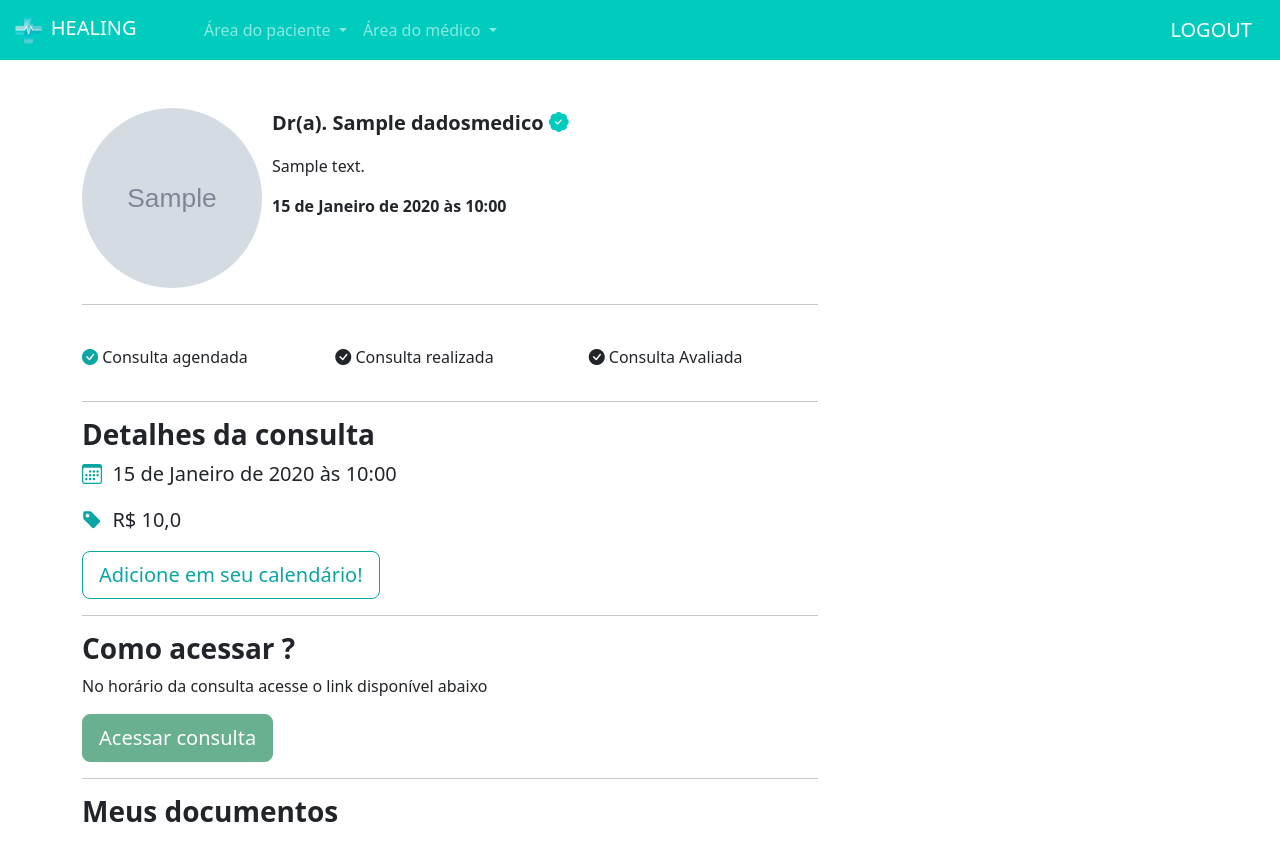
After one commit to PVSO/psw, a Django app: page /pacientes/consulta/1/ in a window 1280 px wide. The commit adds this page. Run offline with Django 5.2, Linux system fonts and the light colour scheme; a user stored in the database is signed in; tables that the repository leaves empty hold one stand-in row (values such as "Sample post"); grey boxes marked "Sample" are stand-in pictures.

Commit message:
feat: Aula 03 PSW 10

```diff
--- a/10edicao/medico/templates/abrir_horario.html
+++ b/10edicao/medico/templates/abrir_horario.html
@@ -9,7 +9,7 @@
 
 
 {% block 'body' %}
-
+    {% include 'partials/navbar.html' %}
 
     <div class="container">
 
--- a/10edicao/medico/templates/cadastro_medico.html
+++ b/10edicao/medico/templates/cadastro_medico.html
@@ -8,6 +8,7 @@
 {% endblock %}
 
 {% block 'body' %}
+    {% include 'partials/navbar.html' %}
 
 <div class="container">
     <br>
--- a/10edicao/medico/templates/consultas_medico.html
+++ b/10edicao/medico/templates/consultas_medico.html
@@ -12,6 +12,7 @@
 {% endblock %}
 
 {% block 'body' %}
+    {% include 'partials/navbar.html' %}
 
     <div class="container">
         <br>
@@ -54,7 +55,7 @@
                 <tbody>
                     {% for consulta in consultas_hoje  %}
                         <tr>
-                            <td><a href="">{{consulta.paciente}}</a></td>
+                            <td><a href="{% url 'medicos:consulta_area_medico' consulta.id %}">{{consulta.paciente}}</a></td>
                             <td>{{consulta.get_status_display}}</td>
                             <td>{{consulta.data_aberta.data}}</td>
                         </tr>
@@ -80,7 +81,7 @@
                 <tbody>
                     {% for consulta in consultas_restantes  %}
                         <tr>
-                            <td><a href="">{{consulta.paciente}}</a></td>
+                            <td><a href="{% url 'medicos:consulta_area_medico' consulta.id %}">{{consulta.paciente}}</a></td>
                             <td>{{consulta.get_status_display}}</td>
                             <td>{{consulta.data_aberta.data}}</td>
                         </tr>
--- a/10edicao/medico/urls.py
+++ b/10edicao/medico/urls.py
@@ -7,4 +7,7 @@ urlpatterns = [
     path('cadastro_medico/', views.cadastro_medico, name="cadastro_medico"),
     path('abrir_horario/', views.abrir_horario, name="abrir_horario"),
     path('consultas_medico/', views.consultas_medico, name="consultas_medico"),
+    path('consulta_area_medico/<int:id_consulta>/', views.consulta_area_medico, name="consulta_area_medico"),
+    path('finalizar_consulta/<int:id_consulta>', views.finalizar_consulta, name="finalizar_consulta"),
+    path('add_documento/<int:id_consulta>/', views.add_documento, name="add_documento"),
 ]
--- a/10edicao/paciente/admin.py
+++ b/10edicao/paciente/admin.py
@@ -1,6 +1,7 @@
 from django.contrib import admin
 
-from paciente.models import Consulta
+from paciente.models import Consulta, Documento
 
 
 admin.site.register(Consulta)
+admin.site.register(Documento)
--- /dev/null
+++ b/10edicao/paciente/templates/consulta.html
@@ -0,0 +1,91 @@
+{% extends "base.html" %}
+{% load static %}
+
+{% block 'head' %}
+
+    <link rel="stylesheet" href="{% static 'css/medicos/abrir_horario.css' %}">
+    <link rel="stylesheet" href="{% static 'css/usuarios/usuarios.css' %}">
+    <link rel="stylesheet" href="{% static 'css/medicos/cadastro_medico.css' %}">
+    <link rel="stylesheet" href="{% static 'css/pacientes/home.css' %}">
+    <link rel="stylesheet" href="{% static 'css/pacientes/agendar_horario.css' %}">
+    <link rel="stylesheet" href="https://cdn.jsdelivr.net/npm/bootstrap-icons@1.11.3/font/bootstrap-icons.min.css">
+
+{% endblock 'head' %}
+
+{% block 'body' %}
+    {% include "partials/navbar.html" %}
+
+    <br><br>
+    <div class="container">
+        {% if consulta.status == 'C' %}
+            <div class="alert alert-danger" role="alert">
+                Consulta cancelada
+            </div>
+        {% elif consulta.status == 'F' %}
+            <div class="alert alert-success" role="alert">
+                Consulta Finalizada
+            </div>
+        {% elif consulta.status == 'I' %}
+            <div class="alert alert-primary" role="alert">
+                Consulta inicializada, acesse o link imediatamente!
+            </div>
+        {% endif %}
+        <div class="row">
+            <div class="col-md-8">
+                <div class="row">
+                    <div class="col-md-3"><img src="{{dado_medico.foto.url}}" class="foto-perfil-card-lg" alt=""></div>
+                    <div class="col-md">
+                        <p style="font-size: 20px" class="p-bold">Dr(a). {{dado_medico.nome}} <i class="bi bi-patch-check-fill icon-main"></i></p>
+                        <p>{{dado_medico.descricao}}</p>
+                        <p class="p-bold">{{consulta.data_aberta.data}}</p>
+                    </div>
+                </div>
+                <hr>
+                <br>
+                <div class="row">
+                    <div class="col-md">
+                        <p><i class="{% if consulta.status == 'A' %}
+                        	color-dark
+                        {% endif %}  bi bi-check-circle-fill"></i> Consulta agendada</p>
+                    </div>
+                    <div class="col-md">
+                        <p><i class="{% if consulta.status == 'F' %}
+                            color-dark
+                        {% endif %}  bi bi-check-circle-fill"></i> Consulta realizada</p>
+                    </div>
+                    <div class="col-md">
+                        <p><i class="{% if consulta.status == 'I' %}
+                        	color-dark
+                        {% endif %} bi bi-check-circle-fill"></i> Consulta Avaliada</p>
+                    </div>
+                </div>
+                <hr>
+                <h3 class="p-bold">Detalhes da consulta</h3>
+                <p style="font-size:20px"><i class="bi bi-calendar3 color-dark"></i>&nbsp {{consulta.data_aberta.data}}</p>
+                <p style="font-size:20px"><i class="bi bi-tag-fill color-dark"></i>&nbsp R$ {{dado_medico.valor_consulta}}</p>
+                <a style="cursor: auto;" class="btn btn-dark-color-outline btn-lg">Adicione em seu calendário!</a>
+                <hr>
+                <h3 class="p-bold">Como acessar ?</h3>
+                <p>No horário da consulta acesse o link disponível abaixo</p>
+                {% if consulta.status == 'I' and consulta.link %}
+                    <a href="{{consulta.link}}"  class="btn btn-success btn-dark-color btn-lg" >Acessar consulta</a>
+                {% else %}
+
+                    <a href="#"  class="btn btn-success btn-dark-color btn-lg disabled" >Acessar consulta</a>
+
+                {% endif %}
+                <hr>
+                <h3 class="p-bold">Meus documentos</h3>
+                <br>
+                {% for documento in documentos %}
+                    <a href="{{documento.documento.url}}" class="link documentos"><i class="bi bi-file-arrow-down"></i> {{documento.titulo}} - {{documento.consulta.data_aberta.data.year}}</a>
+                    <br>
+                    <br>
+                {% endfor %}
+            </div>
+            <div class="col-md"></div>
+        </div>
+
+    </div>
+
+{% endblock %}
--- a/10edicao/paciente/templates/escolher_horario.html
+++ b/10edicao/paciente/templates/escolher_horario.html
@@ -13,7 +13,7 @@
 
 
 {% block 'body' %}
-
+    {% include 'partials/navbar.html' %}
     <div class="container">
         <br><br>
 
--- a/10edicao/paciente/templates/home.html
+++ b/10edicao/paciente/templates/home.html
@@ -11,6 +11,7 @@
 
 
 {% block 'body' %}
+    {% include 'partials/navbar.html' %}
 
     <br><br>
 
--- a/10edicao/paciente/templates/minhas_consultas.html
+++ b/10edicao/paciente/templates/minhas_consultas.html
@@ -12,7 +12,7 @@
 {% endblock %}
 
 {% block 'body' %}
-
+    {% include 'partials/navbar.html' %}
 
     <div class="container">
         <br>
@@ -44,7 +44,7 @@
                 <tbody>
                     {% for consulta in minhas_consultas  %}
                         <tr>
-                            <td><a href="#">Dr(a). {{ consulta.data_aberta.user }}</a></td>
+                            <td><a href="{% url 'pacientes:consulta' consulta.id %}">Dr(a). {{ consulta.data_aberta.user }}</a></td>
                             <td>{{ consulta.get_status_display }}</td>
                             <td>{{ consulta.data_aberta.data }}</td>
                         </tr>
--- a/10edicao/paciente/urls.py
+++ b/10edicao/paciente/urls.py
@@ -14,4 +14,5 @@ urlpatterns = [
          views.agendar_horario,
          name="agendar_horario"),
     path('minhas_consultas/', views.minhas_consultas, name="minhas_consultas"),
+    path('consulta/<int:id_consulta>/', views.consulta, name="consulta"),
 ]
--- a/10edicao/paciente/views.py
+++ b/10edicao/paciente/views.py
@@ -5,8 +5,8 @@ from django.shortcuts import render, redirect
 from django.contrib import messages
 from django.contrib.messages import constants
 
-from medico.models import DadosMedico, Especialidades, DatasAbertas
-from paciente.models import Consulta
+from medico.models import DadosMedico, Especialidades, DatasAbertas, is_medico
+from paciente.models import Consulta, Documento
 
 
 def home(request):
@@ -27,7 +27,8 @@ def home(request):
 
         context = {
             'medicos': medicos,
-            'especialidades': especialidades
+            'especialidades': especialidades,
+            'is_medico': is_medico(request.user)
         }
 
         return render(request,
@@ -43,7 +44,8 @@ def escolher_horario(request, id_dados_medicos):
 
         context = {
             'medico': medico,
-            'datas_abertas': datas_abertas
+            'datas_abertas': datas_abertas,
+            'is_medico': is_medico(request.user)
         }
 
         return render(request,
@@ -82,6 +84,25 @@ def minhas_consultas(request):
         minhas_consultas = Consulta.objects.filter(paciente=request.user).filter(data_aberta__data__gte=datetime.now())
 
         context = {
-            'minhas_consultas': minhas_consultas
+            'minhas_consultas': minhas_consultas,
+            'is_medico': is_medico(request.user)
         }
         return render(request, 'minhas_consultas.html', context=context)
+
+
+def consulta(request, id_consulta):
+    if request.method == 'GET':
+        consulta = Consulta.objects.get(id=id_consulta)
+        dado_medico = DadosMedico.objects.get(user=consulta.data_aberta.user)
+        documento = Documento.objects.filter(consulta=consulta)
+
+        context = {
+            'consulta': consulta,
+            'dado_medico': dado_medico,
+            'documento': documento,
+            'is_medico': is_medico(request.user)
+        }
+
+        return render(request, 'consulta.html', context=context)
+
+# fazer validaçõa de segurança no restante do código
--- a/10edicao/templates/base.html
+++ b/10edicao/templates/base.html
@@ -11,6 +11,6 @@
 </head>
 <body>
     {% block 'body' %}{% endblock %}
-    <script src="https://cdn.jsdelivr.net/npm/bootstrap@5.3.3/dist/js/bootstrap.bundle.min.js"/>
+    <script src="https://cdn.jsdelivr.net/npm/bootstrap@5.3.3/dist/js/bootstrap.bundle.min.js"></script>
 </body>
 </html>
--- /dev/null
+++ b/10edicao/templates/partials/navbar.html
@@ -0,0 +1,42 @@
+{% load static %}
+<nav class="navbar navbar-expand-lg navbar-dark bg-color-dark">
+    <div class="container-fluid">
+        <a class="navbar-brand" href="#"><img src="{% static 'img/logo.png' %}" width="20%" alt="">&nbspHEALING</a>
+        <button class="navbar-toggler" type="button" data-bs-toggle="collapse" data-bs-target="#navbarNav" aria-controls="navbarNav" aria-expanded="false" aria-label="Toggle navigation">
+            <span class="navbar-toggler-icon"></span>
+        </button>
+        <div class="collapse navbar-collapse" id="navbarNav">
+            <ul class="navbar-nav">
+                <li class="nav-item dropdown">
+                    <a class="nav-link dropdown-toggle" href="#" id="navbarDropdownMenuLink" role="button" data-bs-toggle="dropdown" aria-expanded="false">
+                        Área do paciente
+                    </a>
+                    <ul class="dropdown-menu" aria-labelledby="navbarDropdownMenuLink">
+                        <li><a class="dropdown-item" href="{% url 'pacientes:home' %}">Home</a></li>
+                        <li><a class="dropdown-item" href="{% url 'pacientes:minhas_consultas' %}">Minhas consultas</a></li>
+                    </ul>
+                </li>
+
+                {% if is_medico %}
+                    <li class="nav-item dropdown">
+                        <a class="nav-link dropdown-toggle" href="#" id="navbarDropdownMenuLink" role="button" data-bs-toggle="dropdown" aria-expanded="false">
+                            Área do médico
+                        </a>
+                        <ul class="dropdown-menu" aria-labelledby="navbarDropdownMenuLink">
+                            <li><a class="dropdown-item" href="{% url 'medicos:abrir_horario' %}">Abrir horários</a></li>
+                            <li><a class="dropdown-item" href="{% url 'medicos:consultas_medico' %}">Suas consultas</a></li>
+                        </ul>
+                    </li>
+                {% else %}
+                    <li class="nav-item">
+                        <a class="nav-link" href="{% url 'medicos:cadastro_medico' %}">Sou médico</a>
+                    </li>
+                {% endif %}
+            </ul>
+        </div>
+        <a class="navbar-brand" href="{% url 'usuarios:logout' %}">LOGOUT</a>
+        <button class="navbar-toggler" type="button" data-bs-toggle="collapse" data-bs-target="#navbarNav" aria-controls="navbarNav" aria-expanded="false" aria-label="Toggle navigation">
+            <span class="navbar-toggler-icon"></span>
+        </button>
+    </div>
+</nav>
```
Also changed, not shown: 10edicao/medico/templates/consulta_area_medico.html (added, +112 -0 lines), 10edicao/medico/views.py (+114 -4 lines), 10edicao/paciente/models.py (+9 -0 lines), 10edicao/templates/static/css/pacientes/agendar_horario.css (added).
